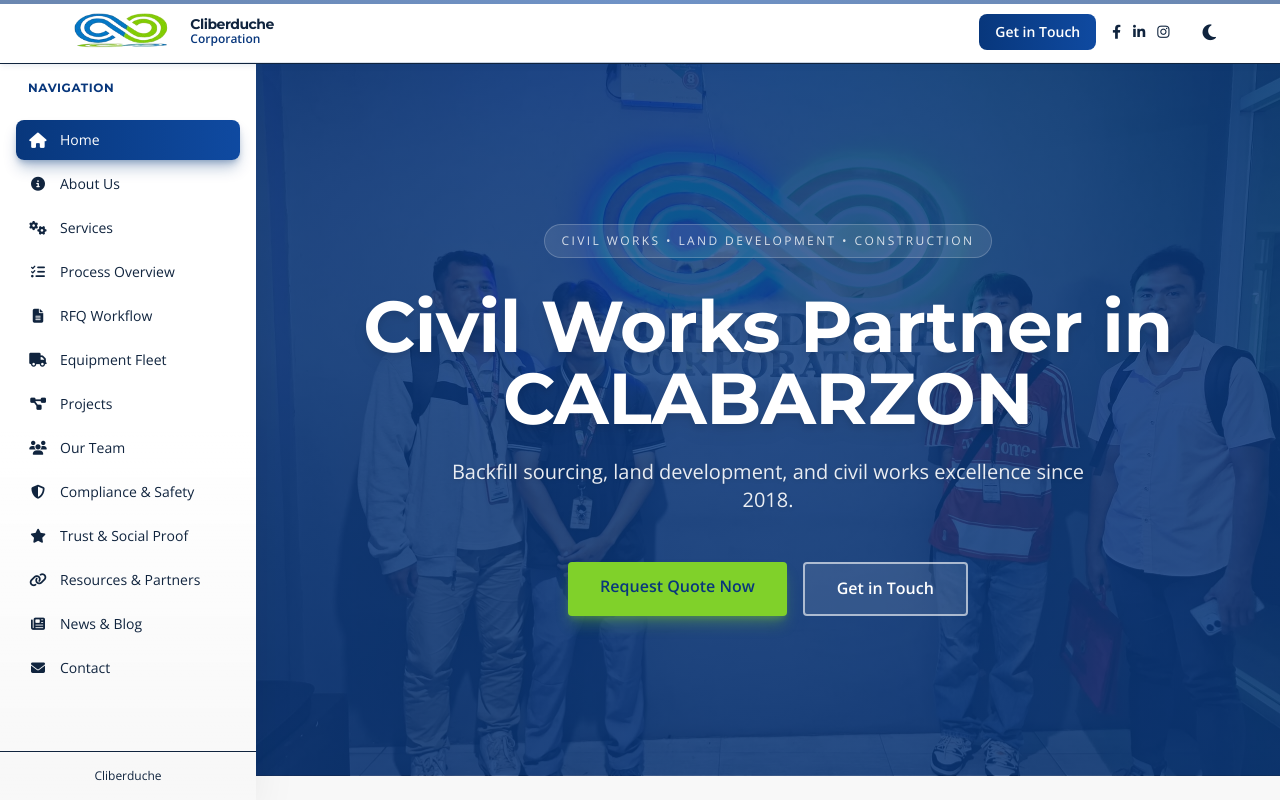
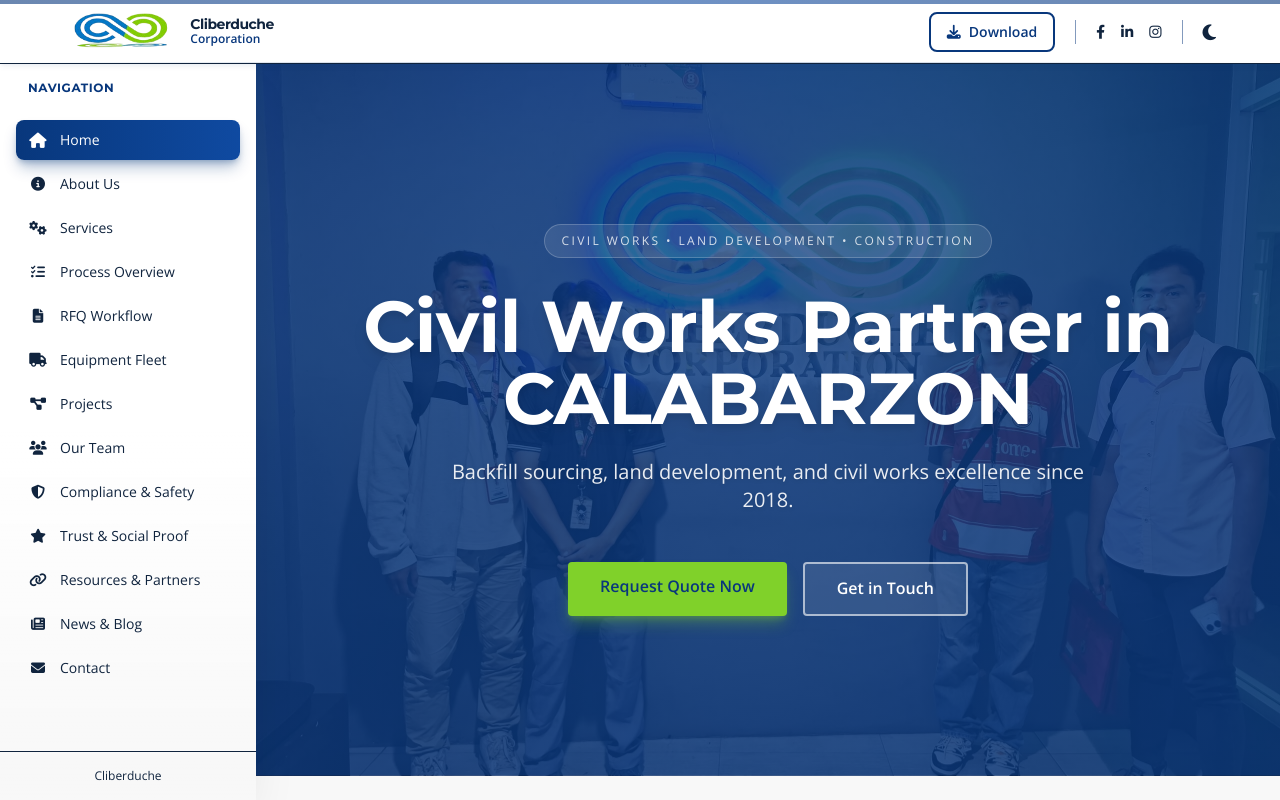
Before and after one commit to CarlAbigania/Cliberduche-Portfolio, a React (Vite) app: page / in a window 1280 px wide. Shown: the top 800 px of the page. Built offline with nearby package versions, Linux system fonts and the light colour scheme.

Commit message:
remove the get in touch button and add a clear vertical line to seperate each group

```diff
--- a/src/components/Header.jsx
+++ b/src/components/Header.jsx
@@ -78,17 +78,26 @@ const Header = () => {
           </div>
 
           {/* Right Section: CTA, Social, Dark Mode, Mobile Menu */}
-          <div className="flex items-center gap-4">
-            {/* Contact CTA Button (Desktop) */}
-            <button
-              onClick={handleContactClick}
-              className="hidden md:block px-4 py-2 bg-gradient-to-r from-primary to-accent text-white text-sm font-semibold rounded-lg hover:shadow-lg hover:shadow-primary/40 transition-all duration-300 hover:scale-105"
-            >
-              Get in Touch
-            </button>
+          <div className="flex items-center gap-5">
+            {/* Group 1: Download Button */}
+            <div className="flex items-center gap-3">
+              {/* Download Portfolio Button (Desktop) */}
+              <a
+                href="/portfolio.pdf"
+                download="Cliberduche_Portfolio.pdf"
+                className="hidden md:inline-flex items-center gap-2 px-4 py-2 border-2 border-primary text-primary dark:text-blue-400 dark:border-blue-400 text-sm font-semibold rounded-lg hover:bg-primary hover:text-white dark:hover:bg-blue-400 dark:hover:text-gray-900 transition-all duration-300"
+                title="Download Portfolio PDF"
+              >
+                <i className="fas fa-download text-sm"></i>
+                Download
+              </a>
+            </div>
 
-            {/* Social Media Links (Desktop) */}
-            <div className="hidden md:flex items-center gap-3">
+            {/* Divider 1 */}
+            <div className="hidden md:block w-px h-6 bg-primary/50 dark:bg-primary/70"></div>
+
+            {/* Group 2: Social Media Links (Desktop) */}
+            <div className="hidden md:flex items-center gap-4">
               <a
                 href="https://www.facebook.com/cliberduche"
                 target="_blank"
@@ -118,10 +127,10 @@ const Header = () => {
               </a>
             </div>
 
-            {/* Divider */}
-            <div className="hidden md:block w-px h-6 bg-gray-300 dark:bg-gray-600"></div>
+            {/* Divider 2 */}
+            <div className="hidden md:block w-px h-6 bg-primary/50 dark:bg-primary/70"></div>
 
-            {/* Dark Mode Toggle */}
+            {/* Group 3: Dark Mode Toggle */}
             <button
               onClick={toggleDarkMode}
               className="text-gray-600 dark:text-gray-400 hover:text-primary dark:hover:text-yellow-400 text-lg transition-all duration-300 hover:scale-110"
@@ -147,6 +156,16 @@ const Header = () => {
           }`}
         >
           <div className="p-6 space-y-4">
+            {/* Mobile Download Portfolio Button */}
+            <a
+              href="/portfolio.pdf"
+              download="Cliberduche_Portfolio.pdf"
+              className="flex items-center justify-center gap-2 w-full px-4 py-3 border-2 border-primary text-primary dark:text-blue-400 dark:border-blue-400 font-semibold rounded-lg hover:bg-primary hover:text-white dark:hover:bg-blue-400 dark:hover:text-gray-900 transition-all duration-300 text-center"
+            >
+              <i className="fas fa-download"></i>
+              Download Portfolio
+            </a>
+
             {/* Mobile Contact Button */}
             <button
               onClick={handleContactClick}
```
